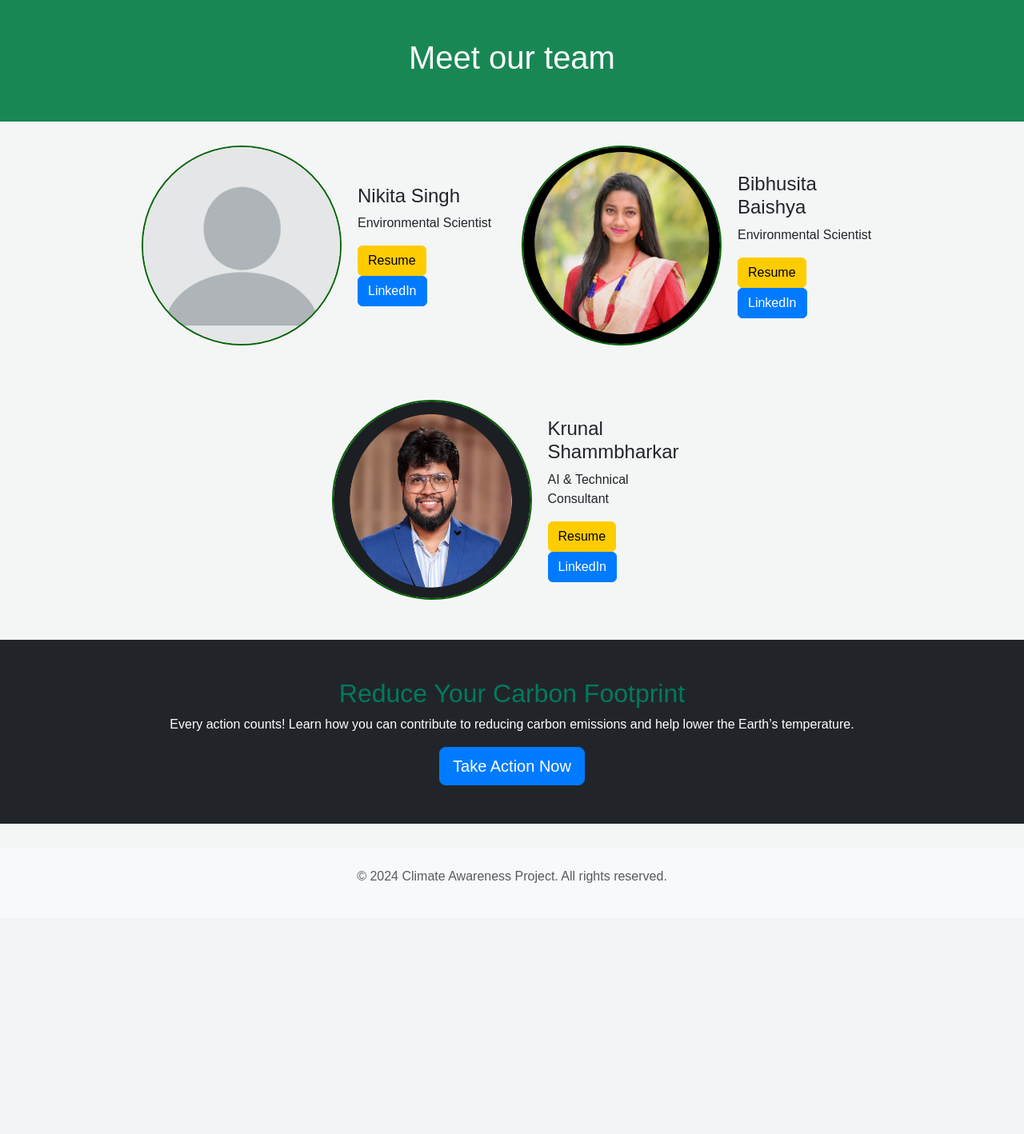
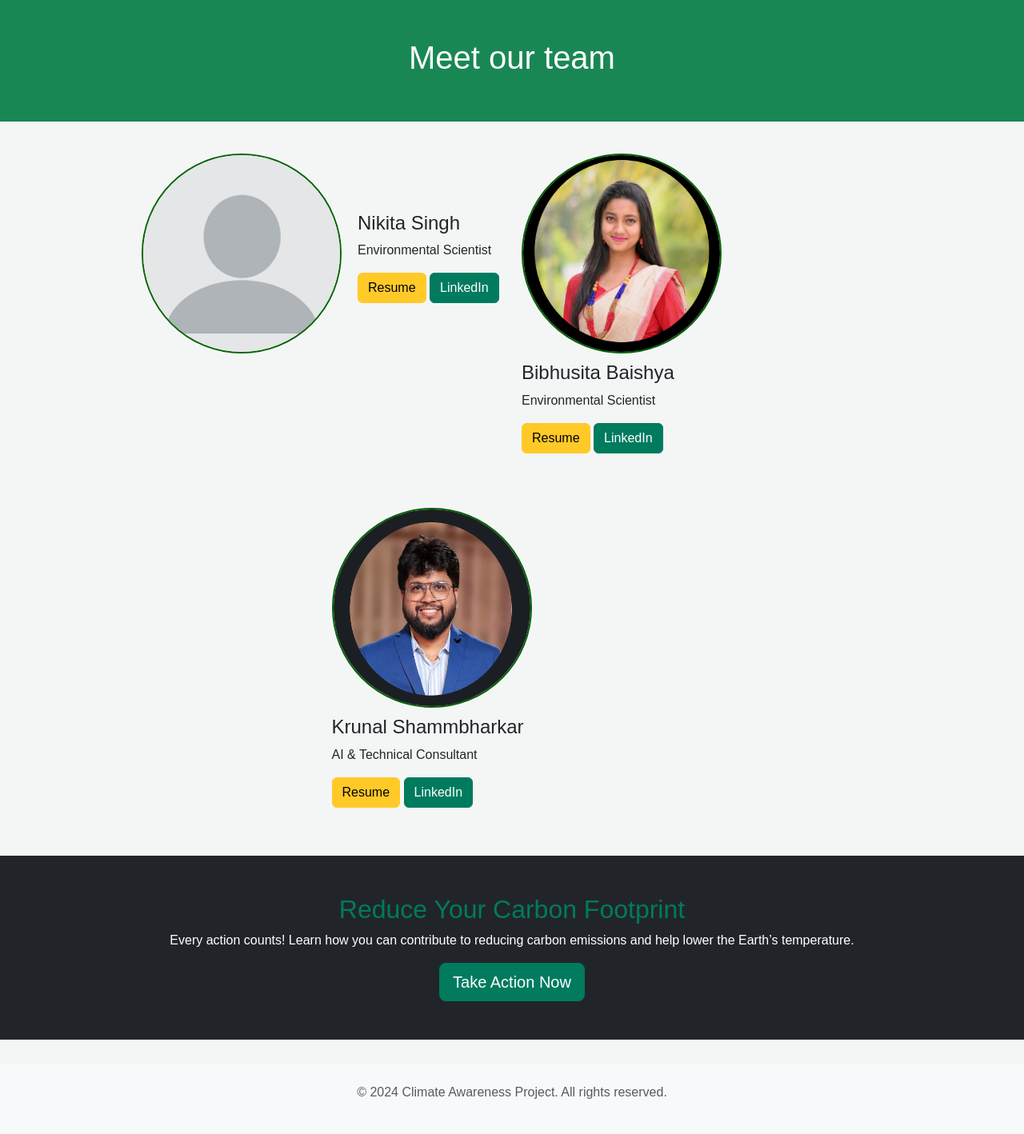
Before and after one commit to krunalss/cool_the_globe, a FastAPI app: page /contact in a window 1280 px wide. Shown: the part 56-1474 px from the top of the page at 80% size. Before the commit the page ends 1160 px from the top, so only its background shows below. Run offline with FastAPI, Linux system fonts and the light colour scheme.

Commit message:
updated profile picture size in styles.css

```diff
--- a/app/static/css/styles.css
+++ b/app/static/css/styles.css
@@ -13,25 +13,13 @@ header, footer {
 }
 
 .content {
-    padding: 30px;
+    justify-content: center; /* Horizontally center the content */
+    align-items: center;     /* Vertically center the content */
+    padding: 40px;
 }
 
 h2 {
     color: #007b5e;
-}
-
-.team-member img {
-    width: 150px;
-    height: 150px;
-    object-fit: cover;
-}
-
-.team-member h3 {
-    color: #007b5e;
-}
-
-.team-member .btn {
-    margin: 5px;
 }
 
 .btn-primary {
@@ -68,15 +56,26 @@ footer {
 
 .member-details {
     text-align: left;
+    margin-top: 10px; /* Added margin for mobile view */
 }
 
-.btn-warning {
-    background-color: #ffcc00;
-    border-color: #ffcc00;
-    margin-right: 10px;
+/* Flexbox adjustments for smaller screens */
+@media (max-width: 767px) {
+    .d-flex {
+        flex-direction: column;
+    }
+
+    .team-member-photo {
+        margin-right: 0; /* Remove margin for mobile */
+        margin-bottom: 10px; /* Add bottom margin */
+    }
+
+    .member-details {
+        text-align: center; /* Center text for mobile */
+    }
+
+    .btn {
+        display: inline-block;
+        margin-top: 10px;
+    }
 }
-
-.btn-primary {
-    background-color: #007bff;
-    border-color: #007bff;
-}
--- a/app/templates/contact.html
+++ b/app/templates/contact.html
@@ -55,9 +55,10 @@
 
     <div class="container team-section">
         <div class="row justify-content-center">
+
             <!-- Member 1 -->
-            <div class="col-md-5 text-center member-profile">
-                <div class="d-flex align-items-center">
+            <div class="col-md-5 col-12 text-center member-profile">
+                <div class="d-flex align-items-center flex-wrap">
                     <img src="/static/images/member1.png" class="team-member-photo" alt="Member 1 photo">
                     <div class="member-details">
                         <h4>Nikita Singh</h4>
@@ -69,8 +70,8 @@
             </div>
 
             <!-- Member 2 -->
-            <div class="col-md-5 text-center member-profile">
-                <div class="d-flex align-items-center">
+            <div class="col-md-5 col-12 text-center member-profile">
+                <div class="d-flex align-items-center flex-wrap">
                     <img src="/static/images/member2.png" class="team-member-photo" alt="Member 2 photo">
                     <div class="member-details">
                         <h4>Bibhusita Baishya</h4>
@@ -84,8 +85,8 @@
 
         <div class="row justify-content-center mt-5">
             <!-- Member 3 -->
-            <div class="col-md-5 text-center member-profile">
-                <div class="d-flex align-items-center">
+            <div class="col-md-5 col-12 text-center member-profile">
+                <div class="d-flex align-items-center flex-wrap">
                     <img src="/static/images/member3.png" class="team-member-photo" alt="Member 3 photo">
                     <div class="member-details">
                         <h4>Krunal Shammbharkar</h4>
```
